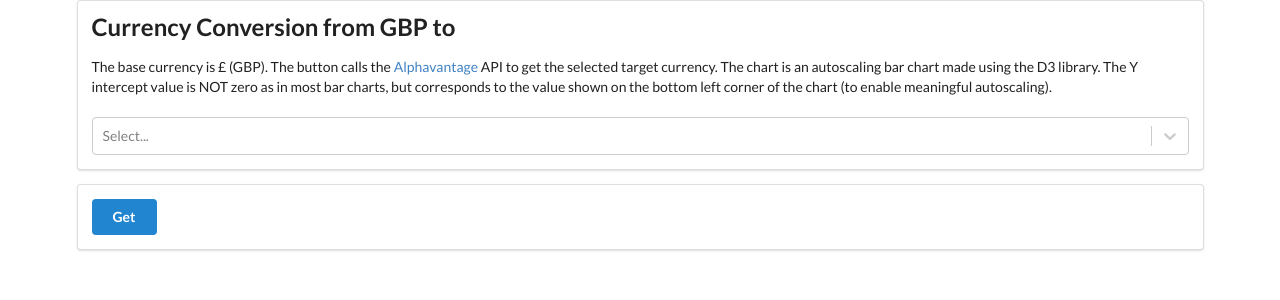
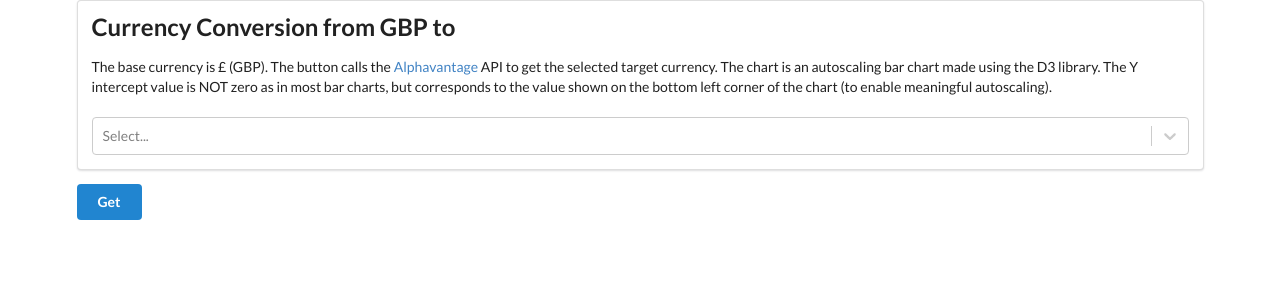
Before and after one commit to NTitmus/currencyChart, a React (Create React App) app: page / in a window 1280 px wide. Shown: the top 300 px of the page. Built offline with nearby package versions, Linux system fonts and the light colour scheme.

Commit message:
removed lower ui segment as svg draws over

```diff
--- a/src/components/App.js
+++ b/src/components/App.js
@@ -95,11 +95,11 @@ const App = () => {
             />
             </div>
 
-            <div className="ui segment">
+
             <BarChart2 data={tempList}/>
 
             <button className="ui blue button" onClick={()=>onButtonClick()}>Get</button>
-            </div>
+
         </div>
     );
 
```
